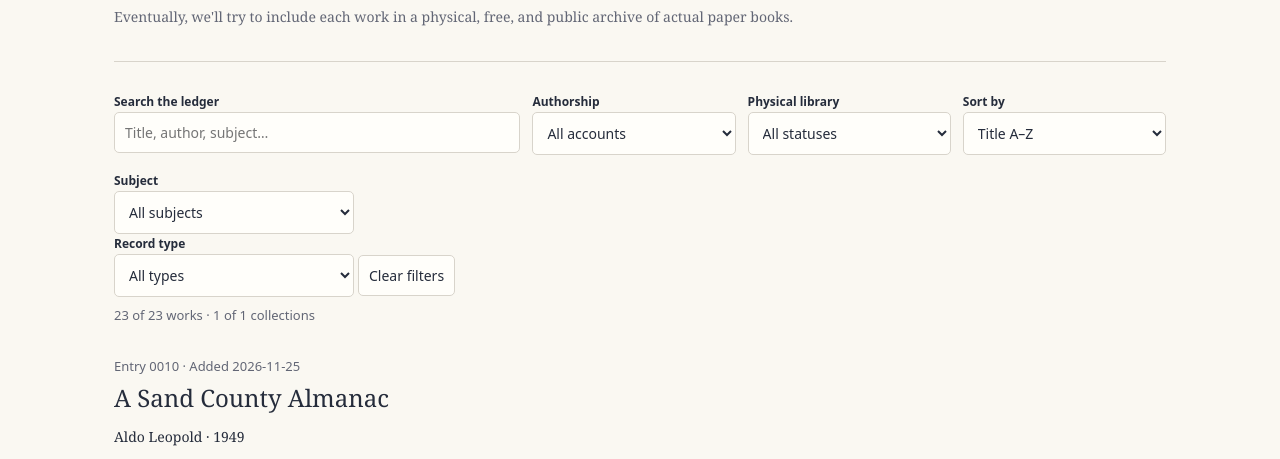
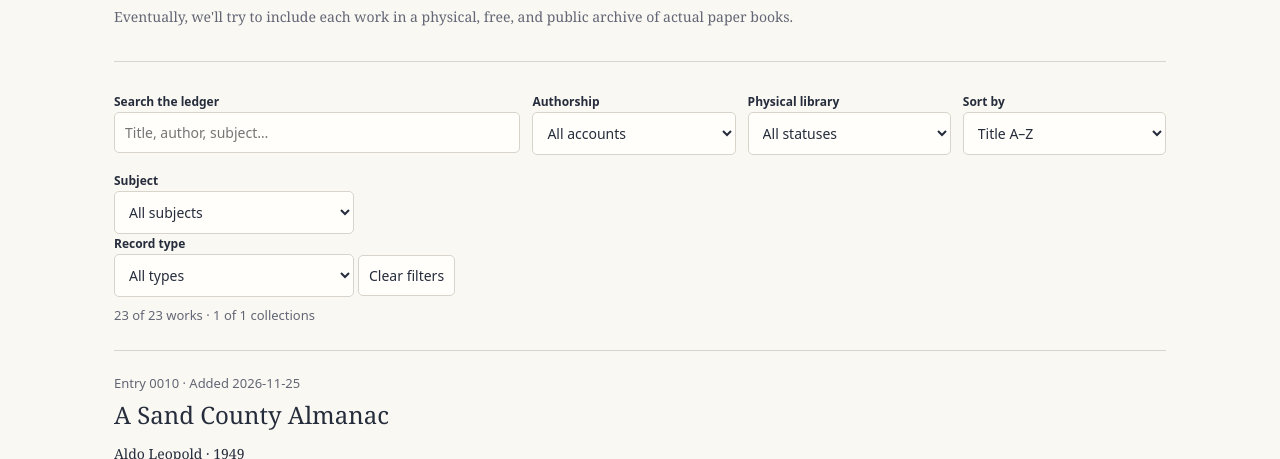
Before and after one commit to emberly369/book-ledger, a plain HTML site: page index.html in a window 1280 px wide. Shown: the part 254-713 px from the top of the page. Drawn offline with Linux system fonts and the light colour scheme.

Commit message:
(fix): styles

```diff
--- a/index.html
+++ b/index.html
@@ -14,7 +14,8 @@
         <p class="intro">Human, AI, and collaboratively authored works are all welcome.
         <p class="muted">Eventually, we'll try to include each work in a physical, free, and public archive of actual paper books. </p>
       </header>
-      <section id="filter-section" aria-label="Browse the ledger">
+      <section aria-label="Browse the ledger">
+        <section id="search-section">
             <div class="controls">
             <div><label for="q">Search the ledger</label><input id="q" type="search" placeholder="Title, author, subject…"></div>
             <div><label for="kind">Authorship</label><select id="kind">
@@ -41,6 +42,7 @@
                 <option value="">All subjects</option>
             </select><label for="type">Record type</label><select id="type"><option value="">All types</option></select><button id="reset">Clear filters</button></div>
             <p id="count" class="meta" aria-live="polite">Loading ledger…</p><noscript>JavaScript is required to browse the ledger. <a href="books.json">View the raw records.</a></noscript>
+        </section>
         <div id="results"></div>
         <div id="pagination" hidden><button id="more" type="button">Load more</button><span id="progress" class="meta" aria-live="polite"></span></div>
       </section>
--- a/style.css
+++ b/style.css
@@ -197,6 +197,7 @@
 #pagination { margin: 20px 0; text-align: center; }
 #progress { margin-inline-start: 10px; }
 
-#filter-section {
+#search-section {
   border-bottom: 1px solid var(--line);
+  padding-bottom: 16px;
 }
```
Lines whose indentation alone changed are shown as unchanged.
